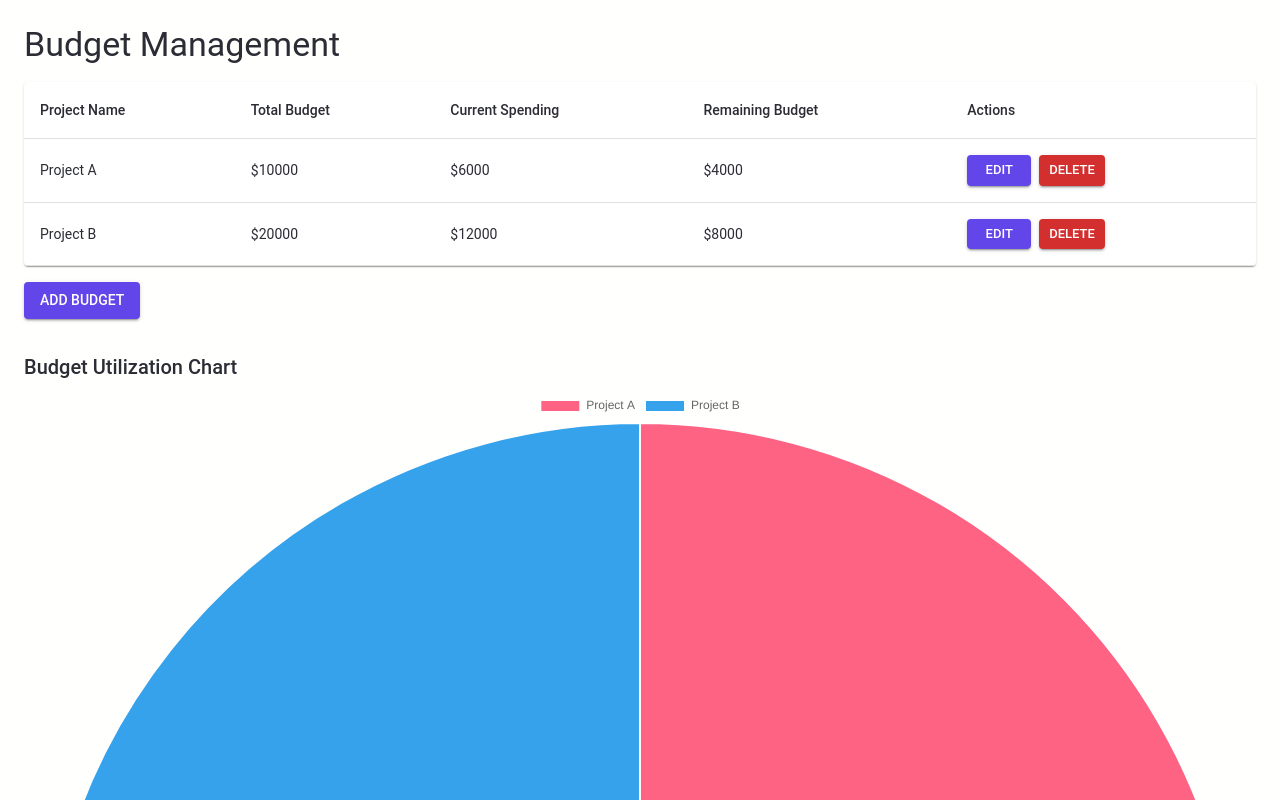
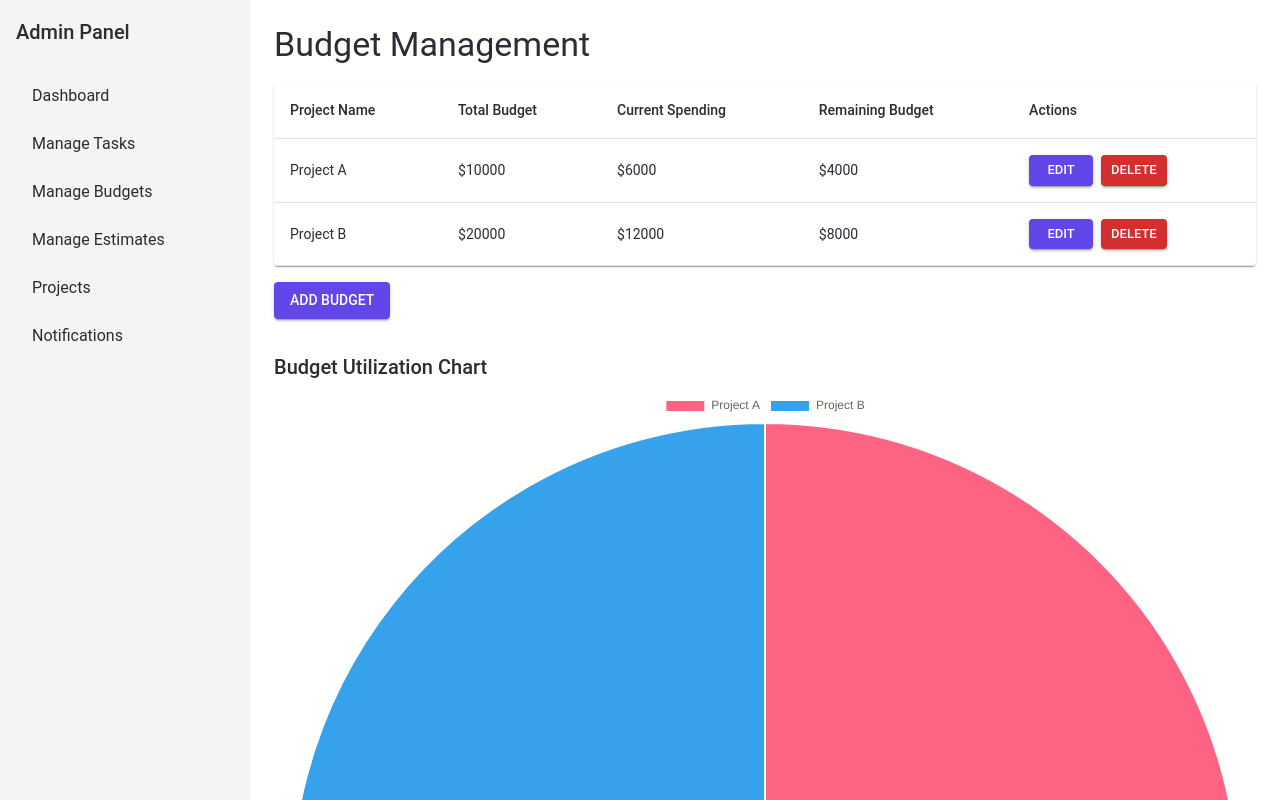
Before and after one commit to abhiram-shaji/flow-companion-frontend, a React (Create React App) app: page /admin/budgets in a window 1280 px wide. Shown: the top 800 px of the page. Built offline with nearby package versions, Linux system fonts and the light colour scheme.

Commit message:
Change sidebar name

```diff
--- a/src/pages/AdminBudgetsPage.tsx
+++ b/src/pages/AdminBudgetsPage.tsx
@@ -20,6 +20,8 @@ import { Pie } from "react-chartjs-2";
 import { useManageBudgets } from "../hooks/useManageBudgets";
 import { useChartData } from "../hooks/useChartData";
 import { useBudgetDialog } from "../hooks/useBudgetDialog";
+import Sidebar from "../components/AdminSidebar";
+
 
 const AdminBudgetsPage: React.FC = () => {
   const { budgets, addOrUpdateBudget, deleteBudget } = useManageBudgets();
@@ -33,7 +35,12 @@ const AdminBudgetsPage: React.FC = () => {
   };
 
   return (
-    <Box sx={{ padding: 3 }}>
+
+    <Box sx={{ display: "flex" }}>
+      {/* Sidebar */}
+      <Sidebar />
+
+    <Box sx={{flex: 1, padding: 3 }}>
       <Typography variant="h4" gutterBottom>
         Budget Management
       </Typography>
@@ -161,6 +168,7 @@ const AdminBudgetsPage: React.FC = () => {
         </DialogActions>
       </Dialog>
     </Box>
+    </Box>
   );
 };
 
--- a/src/pages/AdminDashboard.tsx
+++ b/src/pages/AdminDashboard.tsx
@@ -1,7 +1,7 @@
 import React from "react";
 import { Box, Typography, Card, CardContent, Grid } from "@mui/material";
 import { useAdminDashboardData } from "../hooks/useAdminDashboardData";
-import Sidebar from "../components/Sidebar";
+import Sidebar from "../components/AdminSidebar";
 
 const AdminDashboard: React.FC = () => {
   const { tasks, budgets, estimates } = useAdminDashboardData();
```
Also changed, not shown: src/components/AdminSidebar.tsx (renamed from src/components/Sidebar.tsx).
